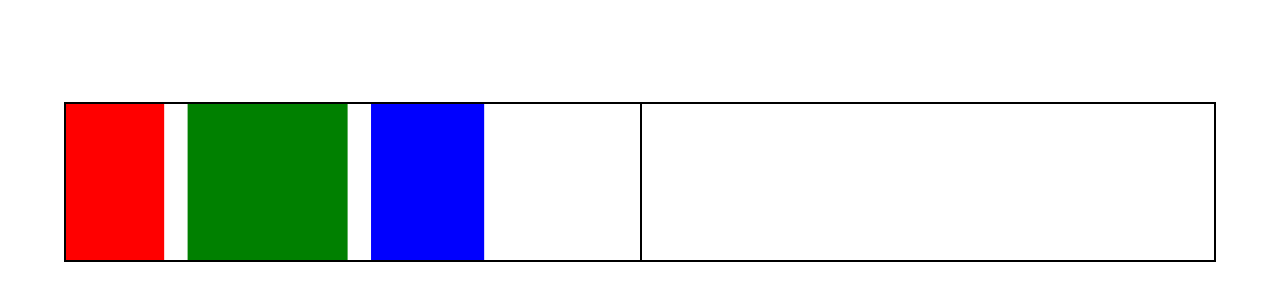
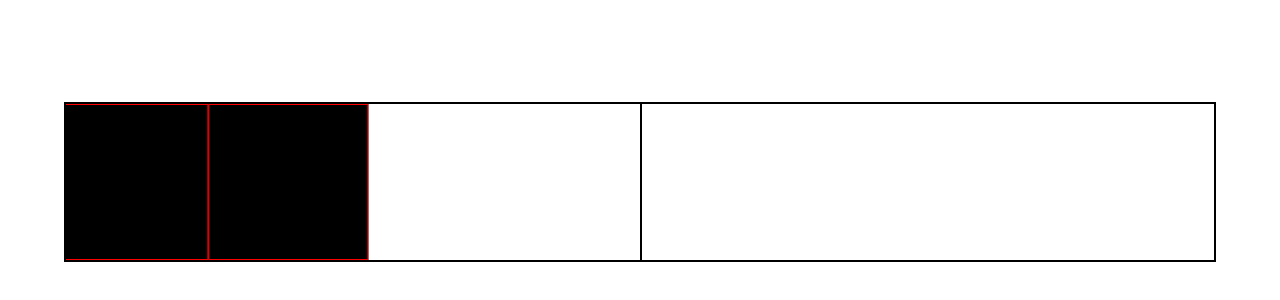
Before and after one commit to grantmontgomery/SideScroll, a React (Create React App) app: page / in a window 1280 px wide. Shown: the part 218-518 px from the top of the page. Built offline with nearby package versions, Linux system fonts and the light colour scheme.

Commit message:
custom boxes and indices now work. Although I have to calculate the transform as well.

```diff
--- a/src/components/Boxes/Boxes.css
+++ b/src/components/Boxes/Boxes.css
@@ -22,6 +22,7 @@
 .box {
   position: relative;
   width: 20vh;
+  pointer-events: none;
   height: 100%;
-  color: white;
+  border: solid 1px red;
 }
--- a/src/components/Boxes/Boxes.tsx
+++ b/src/components/Boxes/Boxes.tsx
@@ -1,53 +1,24 @@
 import * as React from "react";
 import "./Boxes.css";
 
-export const Boxes: React.FC<{ color: string }> = ({ color }) => {
+export const Boxes: React.FC<{ index: number; list: number[] }> = ({
+  index,
+  list,
+}) => {
   const [state, setState] = React.useState<{ slide: string }>({ slide: "25%" });
 
   React.useEffect(() => {
-    if (color === "" || color === "red") {
-      setState({ slide: "25%" });
-    }
-    if (color === "green") {
-      setState({ slide: "-8%" });
-    }
-    if (color === "blue") {
-      setState({ slide: "-41%" });
-    }
-  }, [color]);
+    setState({ slide: `${11 - index * 14}%` });
+  }, [index]);
   return (
     <section className="boxesSection">
       <div
         className="boxesFlex"
         style={{ transform: `translate(${state.slide})` }}
       >
-        <div
-          className="box"
-          style={{
-            background: "red",
-            transform: `${
-              color === "red" ? "rotateY(0deg)" : "rotateY(45deg)"
-            }`,
-          }}
-        ></div>
-        <div
-          className="box"
-          style={{
-            background: "green",
-            transform: `${
-              color === "green" ? "rotateY(0deg)" : "rotateY(45deg)"
-            }`,
-          }}
-        ></div>
-        <div
-          className="box"
-          style={{
-            background: "blue",
-            transform: `${
-              color === "blue" ? "rotateY(0deg)" : "rotateY(45deg)"
-            }`,
-          }}
-        ></div>
+        {list.map((item) => (
+          <div className="box" style={{ background: "black" }}></div>
+        ))}
       </div>
     </section>
   );
--- a/src/components/Container/Container.tsx
+++ b/src/components/Container/Container.tsx
@@ -1,21 +1,18 @@
+import { objectExpression } from "@babel/types";
+import { element } from "prop-types";
 import * as React from "react";
+import { SensorSquare } from "../SensorSquare";
 import { Boxes } from "../Boxes";
 import "./Container.css";
 
 export const Container: React.FC = () => {
-  const [state, setState] = React.useState({ color: "black" });
-
-  // const redScroll: React.MutableRefObject<any> = React.useRef();
-  // const greenScroll: React.MutableRefObject<any> = React.useRef();
-  // const blueScroll: React.MutableRefObject<any> = React.useRef();
-
-  let redScroll: HTMLElement | null = null;
-  let greenScroll: HTMLElement | null = null;
-  let blueScroll: HTMLElement | null = null;
+  const [state, setState] = React.useState<{ squareIndex: number }>({
+    squareIndex: 0,
+  });
 
   let ElementObject: { [key: number]: null | HTMLElement }[] = [];
 
-  const randomArray: number[] = [1, 2, 3];
+  const randomArray: number[] = [0, 1, 2, 3, 4, 5, 6];
 
   ElementObject = randomArray.map((elem) => ({ [elem]: null }));
 
@@ -24,22 +21,17 @@ export const Container: React.FC = () => {
       (entries) => {
         console.log(entries);
 
+        return ElementObject.forEach((Element, index) => {
+          console.log(entries);
           return entries.forEach((entry) => {
             const { target, intersectionRatio } = entry;
             switch (target) {
-            case redScroll:
+              case document.getElementById(`sensor${index}`):
                 return intersectionRatio === 1
-                ? setState({ color: "red" })
-                : null;
-            case greenScroll:
-              return intersectionRatio === 1
-                ? setState({ color: "green" })
-                : null;
-            case blueScroll:
-              return intersectionRatio === 1
-                ? setState({ color: "blue" })
+                  ? setState({ squareIndex: index })
                   : null;
             }
+          });
         });
       },
       {
@@ -62,6 +54,8 @@ export const Container: React.FC = () => {
     // if (greenFocus) {
     //   newObserver.observe(greenFocus);
 
+    const newObserver = observer.current;
+
     ElementObject.forEach((foo, index) => {
       const newElement = document.getElementById(`sensor${index}`);
       foo[index] = newElement;
@@ -70,35 +64,25 @@ export const Container: React.FC = () => {
       }
     });
 
-    redScroll = document.getElementById("red");
-    greenScroll = document.getElementById("green");
-    blueScroll = document.getElementById("blue");
-    const newObserver = observer.current;
+    // return ElementObject.forEach((foo, index) => {
+    //   const newElement = document.getElementById(`sensor${index}`);
+    //   foo[index] = newElement;
+    //   if (newElement) {
+    //     return newObserver.unobserve(newElement);
+    //   }
+    // });
+  }, []);
 
-    if (redScroll) {
-      newObserver.observe(redScroll);
-    }
-    if (blueScroll) {
-      newObserver.observe(blueScroll);
-    }
-    if (greenScroll) {
-      newObserver.observe(greenScroll);
-    }
-  }, []);
+  console.log(ElementObject);
 
   return (
     <div className="container">
-      <Boxes color={state.color}></Boxes>
+      <Boxes list={randomArray} index={state.squareIndex}></Boxes>
       <div className="scrollWrapper">
         <div className="secretScroll" id="secretScroll">
-          <div className="secretSection" id="red"></div>
-          <div className="secretSection" id="green"></div>
-          <div id="blue" className="secretSection"></div>
-          <div className="secretSection"></div>
-          <div className="secretSection"></div>
-          <div className="secretSection"></div>
-          <div className="secretSection"></div>
-          <div className="secretSection"></div>
+          {randomArray.map((item, index) => (
+            <SensorSquare index={index}></SensorSquare>
+          ))}
         </div>
       </div>
     </div>
--- a/src/components/SensorSquare/SensorSquare.tsx
+++ b/src/components/SensorSquare/SensorSquare.tsx
@@ -1,4 +1,5 @@
 import * as React from "react";
+import "./SensorSquare.css";
 
 export const SensorSquare: React.FC<{ index: number }> = ({ index }) => {
   return <div className="sensorSquare" id={`sensor${index}`}></div>;
```
Lines whose indentation alone changed are shown as unchanged.
